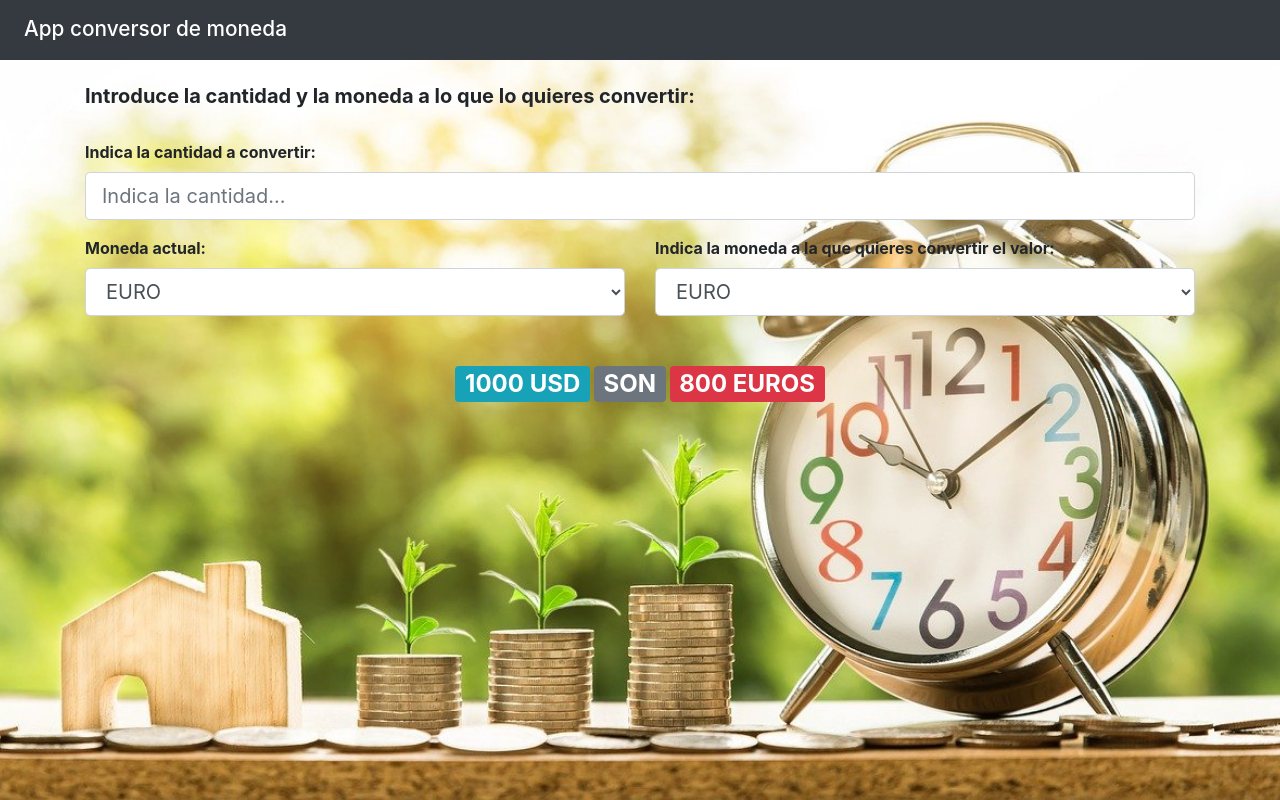
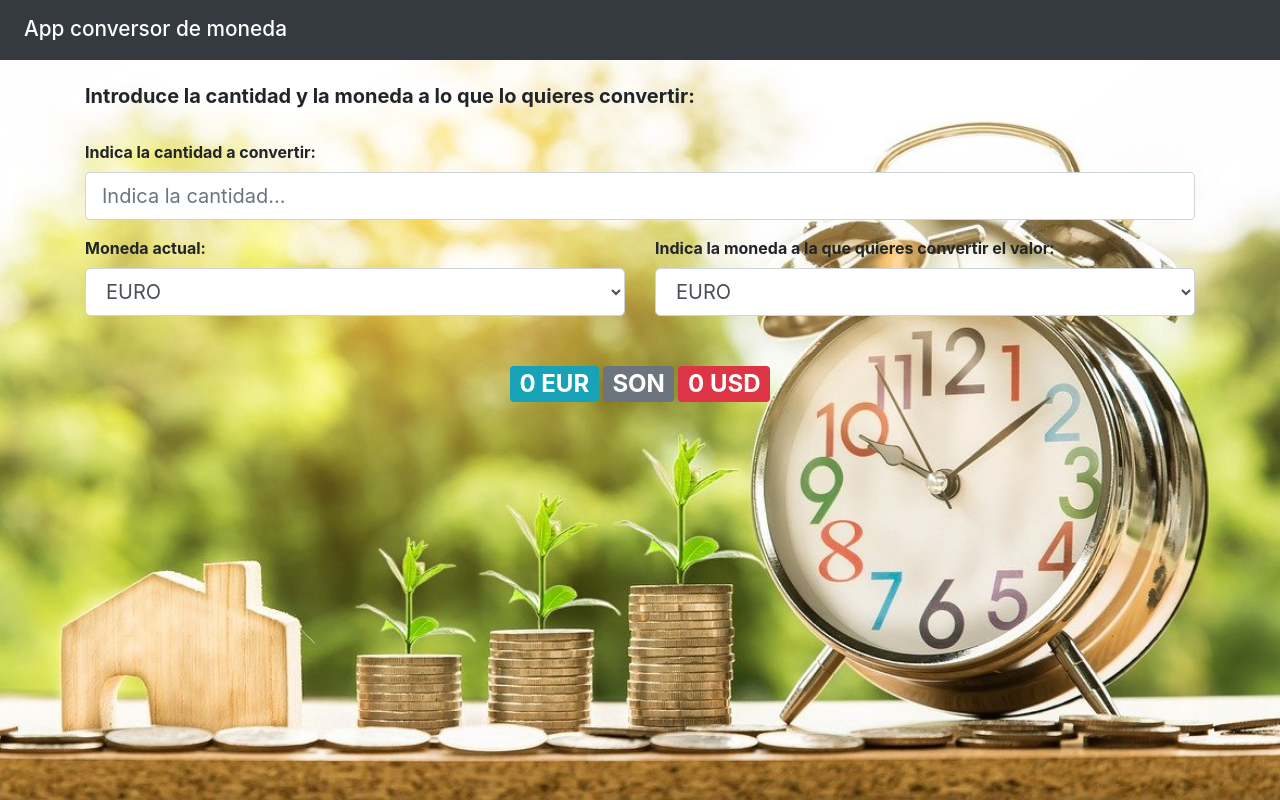
Before and after one commit to miryambathilde/app-convertidor, an Angular app: page / in a window 1280 px wide. Built offline with nearby package versions, Linux system fonts and the light colour scheme.

Commit message:
declaramos varibles convertidor y añado en vista

```diff
--- a/src/app/components/convertidor/convertidor.component.html
+++ b/src/app/components/convertidor/convertidor.component.html
@@ -33,8 +33,8 @@
   </div>
   <br>
   <h5 class="text-center mt-2">
-    <span class="badge badge-info">1000 USD</span>
+    <span class="badge badge-info">{{cantidad}} {{monedaActual}}</span>
     <span class="badge badge-secondary">SON </span>
-    <span class="badge badge-danger">800 EUROS</span>
+    <span class="badge badge-danger">{{total}} {{monedaConvertir}}</span>
   </h5>
 </div>
--- a/src/app/components/convertidor/convertidor.component.ts
+++ b/src/app/components/convertidor/convertidor.component.ts
@@ -6,6 +6,10 @@ import { Component, OnInit } from '@angular/core';
   styleUrls: ['./convertidor.component.css']
 })
 export class ConvertidorComponent implements OnInit {
+  cantidad = 0;
+  monedaActual = 'EUR';
+  monedaConvertir = 'USD';
+  total = 0;
 
   constructor() { }
 
```
